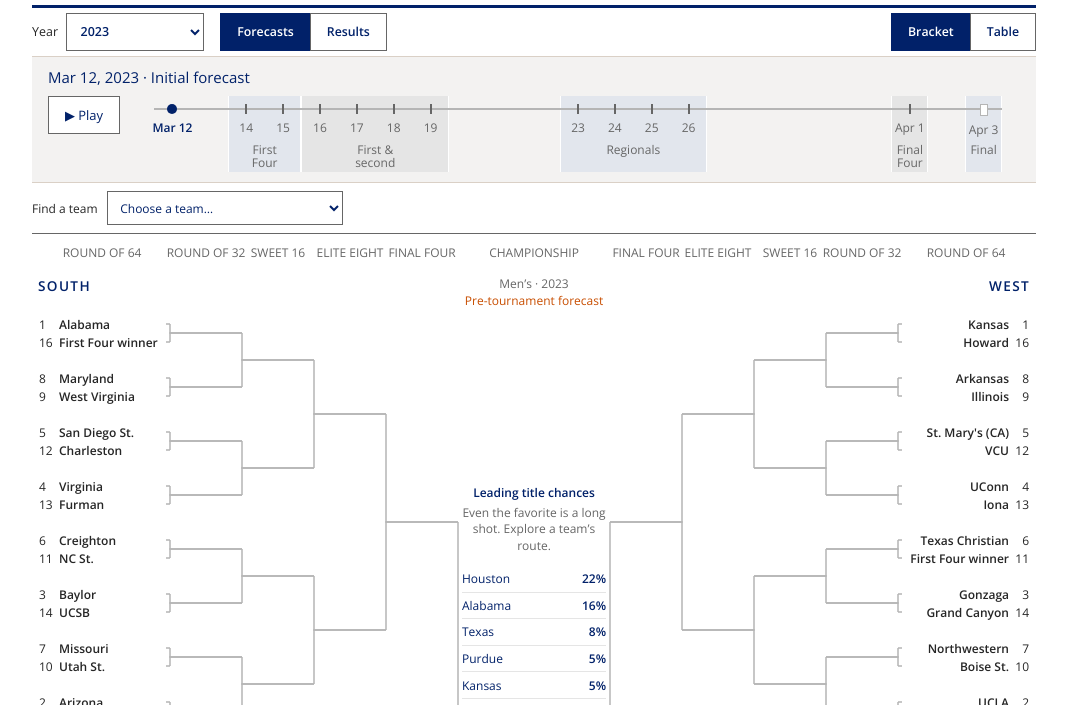
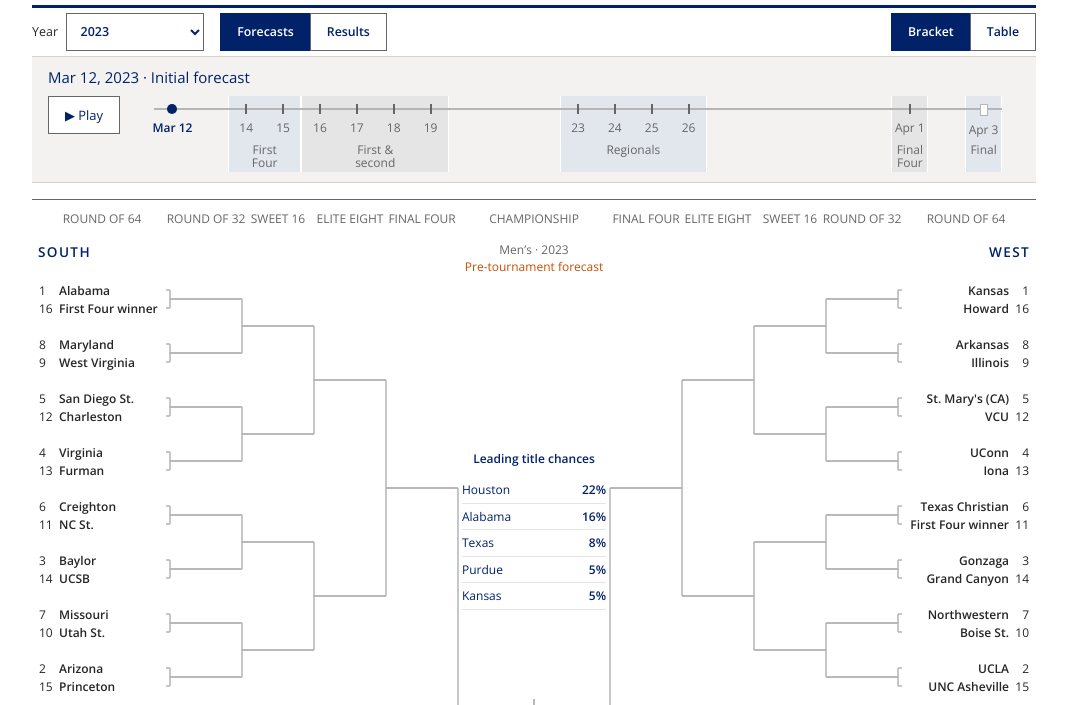
Before and after one commit to jordanmeyer/bab-example-madness, a website built with Vite: page app/index.html in a window 1280 px wide. Shown: the part 95-800 px from the top of the page, without its empty margins (106-1173 px from the left). Built offline with nearby package versions, Linux system fonts and the light colour scheme.

Commit message:
Remove team picker and introductory bracket commentary

```diff
--- a/app/index.html
+++ b/app/index.html
@@ -30,7 +30,7 @@
         </div>
         <p id="single-snapshot" class="single-snapshot" hidden></p>
         <div id="results-heading" class="results-heading" hidden></div>
-        <div class="explore-help"><p id="explore-help"></p><button id="clear-pin" class="pinned-chip" type="button" aria-label="Clear pinned team" hidden></button><label class="team-picker">Find a team <select id="team-select"></select></label></div>
+        <div class="explore-help"><p id="explore-help"></p><button id="clear-pin" class="pinned-chip" type="button" aria-label="Clear pinned team" hidden></button></div>
         <div id="bracket-panel"></div>
         <div id="table-panel" hidden></div>
         <section id="team-detail" class="team-detail" aria-labelledby="team-title"></section>
--- a/app/main.js
+++ b/app/main.js
@@ -68,7 +68,6 @@
       return;
     }
     refreshProbabilities();
-    $('#team-select').innerHTML = '<option value="">Choose a team…</option>' + [...data.teams].sort((a,b) => a.name.localeCompare(b.name)).map(team => `<option value="${escape(team.id)}">${escape(team.name)} · ${team.seed} seed</option>`).join('');
     $('#workspace').hidden = false;
     render();
     $('#explorer').setAttribute('aria-busy', 'false');
@@ -135,7 +134,6 @@
     $('#results-heading').innerHTML = `<strong>${data.year} champion: ${escape(champion?.name ?? 'Not recorded')}.</strong> Every stage below represents a completed result. Scores and game details appear when you select a team.`;
   }
   $('#explore-help').textContent = view === 'bracket' ? 'Move over the bracket to preview. Click to pin; Escape clears. Arrow keys move between slots.' : mode === 'forecast' ? 'Sort a stage to compare chances. Select a team to inspect its forecast history below.' : 'Checkmarks show stages reached. Select a team for its games and scores.';
-  $('#team-select').value = selectedId ?? '';
   updatePin();
   $('#bracket-panel').hidden = view !== 'bracket';
   $('#table-panel').hidden = view !== 'table';
@@ -241,7 +239,7 @@
     $('.title-probability').textContent=!team ? champion ? scoreLabel(final) : '' : mode==='results' ? probabilities[6]===1 ? scoreLabel(final) : '' : isEliminated(id) ? '' : probabilities[6]===0 ? '<1%' : percent(probabilities[6]);
     $('.title-probability').title=team&&mode==='forecast'?exactProbability(probabilities[6]):'';
     $('.title-probability').classList.toggle('long-probability',$('.title-probability').textContent.length>5);
-    $('.center-note').textContent=loss ? `Out · ${loss.status==='no-contest'?'did not advance against':'lost to'} ${teamById(loss.teamIds.find(other=>other!==id)).bracketName} in the ${loss.roundName??STAGES[loss.round-1]}` : !team ? champion ? `${data.year} champion · vs. ${teamById(final.teamIds.find(other=>other!==champion.id)).bracketName}` : 'Even the favorite is a long shot. Explore a team’s route.' : mode==='results' ? probabilities[6]===1 ? `${data.year} champion` : resultStatus(probabilities) : 'Chance of winning the tournament';
+    $('.center-note').textContent=loss ? `Out · ${loss.status==='no-contest'?'did not advance against':'lost to'} ${teamById(loss.teamIds.find(other=>other!==id)).bracketName} in the ${loss.roundName??STAGES[loss.round-1]}` : !team ? champion ? `${data.year} champion · vs. ${teamById(final.teamIds.find(other=>other!==champion.id)).bracketName}` : '' : mode==='results' ? probabilities[6]===1 ? `${data.year} champion` : resultStatus(probabilities) : 'Chance of winning the tournament';
     $('#title-leaders').innerHTML=!team && mode==='forecast' ? [...data.teams].filter(item=>!isEliminated(item.id)).sort((a,b)=>currentP(b.id)[6]-currentP(a.id)[6]).slice(0,5).map(item=>`<li><span>${escape(item.bracketName)}</span><strong title="${exactProbability(currentP(item.id)[6])}">${percent(currentP(item.id)[6])}</strong></li>`).join('') : '';
     $('.title-forecast').classList.toggle('unselected',!team);
     for(const {element:node} of slots) {
@@ -327,7 +325,6 @@
 
 function clearPin() {
   selectedId=null;
-  $('#team-select').value='';
   updatePin();
   if(view==='bracket') decorateRoute(null);
   else renderTable();
@@ -338,7 +335,6 @@
 function selectTeam(id) {
   if (!teamById(id)) return;
   selectedId = id;
-  $('#team-select').value = id;
   updatePin();
   if (view==='bracket') {
     decorateRoute(id, previewRound);
@@ -408,7 +404,6 @@
 $('#results-mode').addEventListener('click',()=>{stopPlaying();mode='results';render();announce('Actual tournament results shown.');});
 $('#bracket-view').addEventListener('click',()=>{explicitView=true;view='bracket';render();});
 $('#table-view').addEventListener('click',()=>{explicitView=true;view='table';render();});
-$('#team-select').addEventListener('change',event=>event.target.value?selectTeam(event.target.value):clearPin());
 $('#clear-pin').addEventListener('click',clearPin);
 function chooseSnapshot(index) { stopPlaying(); snapshotIndex=index; render(); }
 $('#snapshot').addEventListener('click',event=>{
--- a/app/style.css
+++ b/app/style.css
@@ -59,8 +59,6 @@
 .results-heading strong { color: var(--duke-navy-blue); }
 .explore-help { display: flex; align-items: center; justify-content: space-between; gap: .8rem; padding: .5rem 0; }
 .explore-help > p { margin: 0; font-size: 13px; color: var(--duke-graphite); flex: 1; }
-.team-picker { display: flex; align-items: center; gap: .6rem; font-size: 12px; white-space: nowrap; }
-.team-picker select { padding: .3rem .5rem; max-width: 240px; font-size: .75rem; min-height: 34px; }
 .pinned-chip { font-size: 12px; padding: .25rem .6rem; min-height: 32px; background: var(--duke-ginger-beer); white-space: nowrap; }
 .bracket-scroll { overflow-x: auto; }
 .bracket-scroll-hint { display: none; color: var(--duke-graphite); font-size: 12px; }
@@ -95,7 +93,7 @@
 .title-probability { font-family: var(--duke-font-heading); font-size: 3.3rem; line-height: 1.1; font-variant-numeric: lining-nums tabular-nums; }
 .title-probability.long-probability { font-size: 2.7rem; }
 .center-note { color: var(--duke-graphite); font-size: 12px; line-height: 1.4; margin: .3rem 0 0; }
-.title-forecast.unselected .center-note { font-size: 12px; }
+.center-note:empty { display: none; }
 .bracket-status { position: absolute; top: 8px; left: 415px; width: 174px; text-align: center; color: var(--duke-graphite); font-size: 12px; line-height: 1.4; pointer-events: none; }
 .bracket-status span { color: var(--duke-copper); }
 .bracket-status strong { font-size: 12px; font-weight: 600; }
@@ -192,8 +190,6 @@
   .table-scroll, .history-details .table-scroll { max-height: none; }
   .explore-help { flex-wrap: wrap; gap: .35rem; padding: .45rem 0; }
   .explore-help > p { flex-basis: 100%; font-size: 12px; }
-  .team-picker { flex: 1; justify-content: space-between; }
-  .team-picker select { max-width: 225px; flex: 1; }
   .pinned-chip { order: 2; }
   .first-four { display: block; }
   .first-four h3 { margin-bottom: .8rem; }
```
Also changed, not shown: tests/design-review.html (+3 -3 lines), tests/route-rendering.html (+2 -2 lines).
